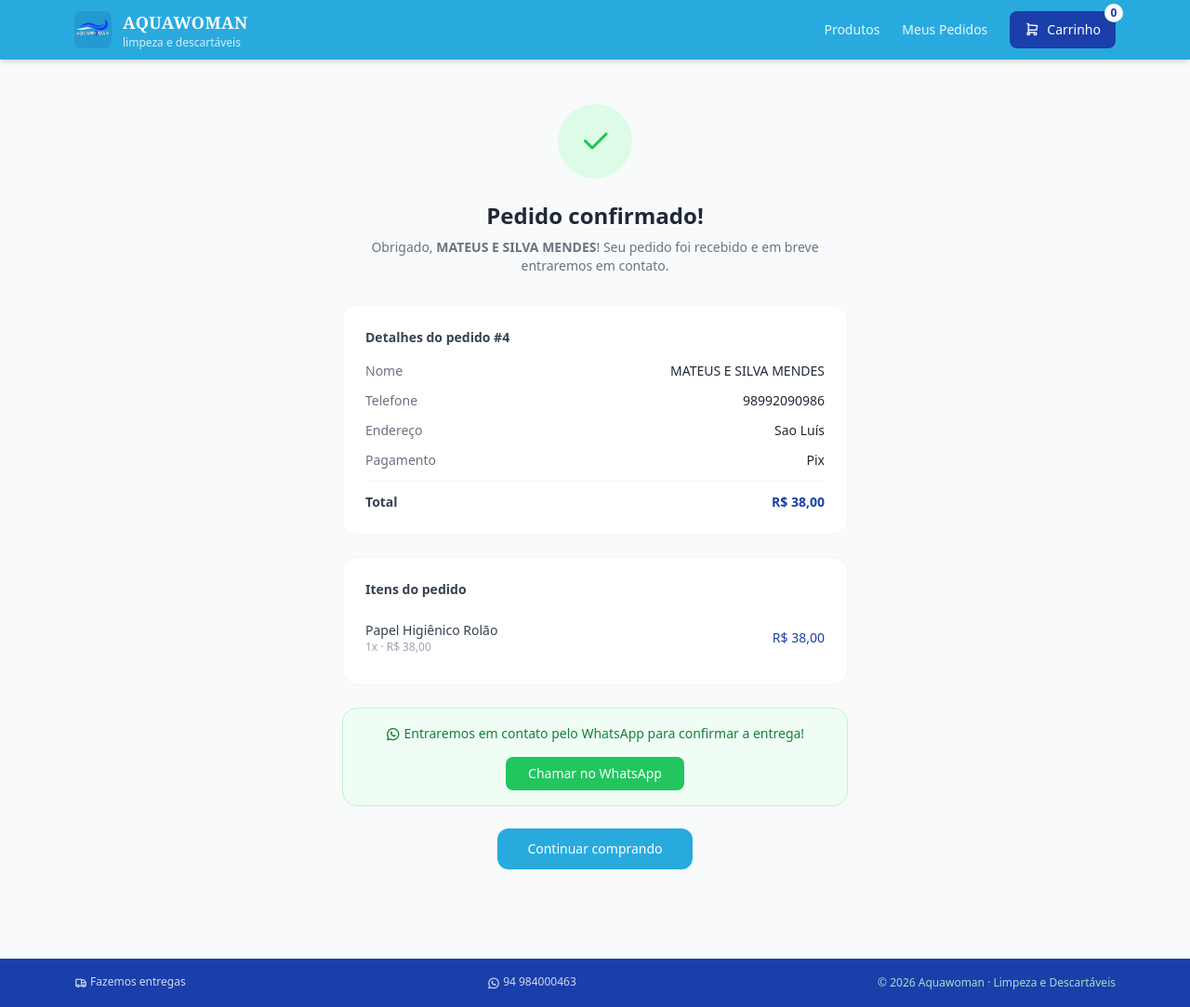
After one commit to mateusmendess/aquawoman, a Django app: page /confirmacao/4/ in a window 1280 px wide. The commit adds this page. Shown: the whole page at 93% size. Run offline with Django 5.2, Linux system fonts and the light colour scheme; data comes from the database, SQL or seed files in the repository; both versions use the stored data as it was after the commit; some libraries are stand-ins or nearby versions.

Commit message:
feat: checkout e confirmação de pedido completos

```diff
--- a/apps/pedidos/urls.py
+++ b/apps/pedidos/urls.py
@@ -8,4 +8,6 @@ urlpatterns = [
     path('carrinho/adicionar/<int:produto_id>/', views.carrinho_adicionar, name='carrinho_adicionar'),
     path('carrinho/remover/<int:produto_id>/', views.carrinho_remover, name='carrinho_remover'),
     path('carrinho/atualizar/<int:produto_id>/', views.carrinho_atualizar, name='carrinho_atualizar'),
+    path('checkout/', views.checkout, name='checkout'),
+    path('confirmacao/<int:pedido_id>/', views.confirmacao, name='confirmacao'),
 ]
--- a/apps/pedidos/views.py
+++ b/apps/pedidos/views.py
@@ -1,7 +1,9 @@
-from django.shortcuts import render, get_object_or_404
+from django.shortcuts import render, get_object_or_404, redirect
 from django.http import HttpResponse
+from django.contrib import messages
 from apps.produtos.models import Produto
 from .carrinho import Carrinho
+from .models import Pedido, ItemPedido
 
 def carrinho_detalhe(request):
     carrinho = Carrinho(request)
@@ -45,3 +47,50 @@ def carrinho_atualizar(request, produto_id):
         'carrinho': carrinho,
         'total': carrinho.total(),
     })
+
+def checkout(request):
+    carrinho = Carrinho(request)
+
+    if len(carrinho) == 0:
+        messages.error(request, 'Seu carrinho está vazio!')
+        return redirect('produtos:lista')
+
+    if request.method == 'POST':
+        nome = request.POST.get('nome')
+        telefone = request.POST.get('telefone')
+        endereco = request.POST.get('endereco')
+        forma_pagamento = request.POST.get('forma_pagamento')
+
+        # Cria o pedido
+        pedido = Pedido.objects.create(
+            nome=nome,
+            telefone=telefone,
+            endereco=endereco,
+            forma_pagamento=forma_pagamento,
+            total=carrinho.total(),
+        )
+
+        # Cria os itens do pedido
+        for item in carrinho:
+            ItemPedido.objects.create(
+                pedido=pedido,
+                produto=item['produto'],
+                quantidade=item['quantidade'],
+                preco_unitario=item['preco'],
+            )
+
+        # Limpa o carrinho
+        carrinho.limpar()
+
+        messages.success(request, f'Pedido #{pedido.id} realizado com sucesso!')
+        return redirect('pedidos:confirmacao', pedido_id=pedido.id)
+
+    context = {
+        'carrinho': carrinho,
+        'total': carrinho.total(),
+    }
+    return render(request, 'pedidos/checkout.html', context)
+
+def confirmacao(request, pedido_id):
+    pedido = get_object_or_404(Pedido, id=pedido_id)
+    return render(request, 'pedidos/confirmacao.html', {'pedido': pedido})
--- a/templates/pedidos/carrinho.html
+++ b/templates/pedidos/carrinho.html
@@ -18,8 +18,8 @@
     <a href="/" class="flex-1 border border-[#29AADF] text-[#1A3FAA] text-sm py-3 rounded-xl text-center hover:bg-blue-50 transition">
       Continuar comprando
     </a>
-    <a href="#" class="flex-1 bg-[#29AADF] text-white text-sm py-3 rounded-xl text-center hover:bg-[#1A3FAA] transition font-medium">
-      Finalizar pedido →
+    <a href="{% url 'pedidos:checkout' %}" class="flex-1 bg-[#29AADF] text-white text-sm py-3 rounded-xl text-center hover:bg-[#1A3FAA] transition font-medium">
+        Finalizar pedido →
     </a>
   </div>
 
--- /dev/null
+++ b/templates/pedidos/confirmacao.html
@@ -0,0 +1,77 @@
+{% extends 'base.html' %}
+{% load static %}
+
+{% block title %}Pedido Confirmado — Aquawoman{% endblock %}
+
+{% block content %}
+<div class="max-w-xl mx-auto px-4 py-12 text-center">
+
+  <!-- Ícone de sucesso -->
+  <div class="w-20 h-20 bg-green-100 rounded-full flex items-center justify-center mx-auto mb-6">
+    <i class="ti ti-check text-4xl text-green-500"></i>
+  </div>
+
+  <h1 class="text-2xl font-semibold text-gray-800 mb-2">Pedido confirmado!</h1>
+  <p class="text-gray-500 text-sm mb-8">Obrigado, <strong>{{ pedido.nome }}</strong>! Seu pedido foi recebido e em breve entraremos em contato.</p>
+
+  <!-- Detalhes do pedido -->
+  <div class="bg-white rounded-2xl border border-gray-100 p-6 text-left mb-6">
+    <h2 class="text-sm font-semibold text-gray-700 mb-4">Detalhes do pedido #{{ pedido.id }}</h2>
+
+    <div class="space-y-3">
+      <div class="flex justify-between text-sm">
+        <span class="text-gray-500">Nome</span>
+        <span class="font-medium text-gray-800">{{ pedido.nome }}</span>
+      </div>
+      <div class="flex justify-between text-sm">
+        <span class="text-gray-500">Telefone</span>
+        <span class="font-medium text-gray-800">{{ pedido.telefone }}</span>
+      </div>
+      <div class="flex justify-between text-sm">
+        <span class="text-gray-500">Endereço</span>
+        <span class="font-medium text-gray-800 text-right max-w-48">{{ pedido.endereco }}</span>
+      </div>
+      <div class="flex justify-between text-sm">
+        <span class="text-gray-500">Pagamento</span>
+        <span class="font-medium text-gray-800">{{ pedido.get_forma_pagamento_display }}</span>
+      </div>
+      <div class="flex justify-between text-sm border-t border-gray-100 pt-3 mt-3">
+        <span class="font-semibold text-gray-700">Total</span>
+        <span class="font-bold text-[#1A3FAA]">R$ {{ pedido.total }}</span>
+      </div>
+    </div>
+  </div>
+
+  <!-- Itens do pedido -->
+  <div class="bg-white rounded-2xl border border-gray-100 p-6 text-left mb-6">
+    <h2 class="text-sm font-semibold text-gray-700 mb-4">Itens do pedido</h2>
+    {% for item in pedido.itens.all %}
+    <div class="flex justify-between items-center py-2 border-b border-gray-50 last:border-0">
+      <div>
+        <p class="text-sm text-gray-700">{{ item.produto.nome }}</p>
+        <p class="text-xs text-gray-400">{{ item.quantidade }}x · R$ {{ item.preco_unitario }}</p>
+      </div>
+      <p class="text-sm font-medium text-[#1A3FAA]">R$ {{ item.subtotal }}</p>
+    </div>
+    {% endfor %}
+  </div>
+
+  <!-- WhatsApp -->
+  <div class="bg-green-50 border border-green-200 rounded-2xl p-4 mb-6">
+    <p class="text-sm text-green-700 mb-3">
+      <i class="ti ti-brand-whatsapp text-base align-middle"></i>
+      Entraremos em contato pelo WhatsApp para confirmar a entrega!
+    </p>
+    <a href="https://wa.me/5594984000463?text=Olá! Fiz o pedido %23{{ pedido.id }} no site da Aquawoman."
+       target="_blank"
+       class="bg-green-500 text-white text-sm px-6 py-2 rounded-lg inline-block hover:bg-green-600 transition">
+      Chamar no WhatsApp
+    </a>
+  </div>
+
+  <a href="/" class="bg-[#29AADF] text-white text-sm px-8 py-3 rounded-xl inline-block hover:bg-[#1A3FAA] transition font-medium">
+    Continuar comprando
+  </a>
+
+</div>
+{% endblock %}
```
Also changed, not shown: templates/pedidos/checkout.html (added, +106 -0 lines), db.sqlite3.
